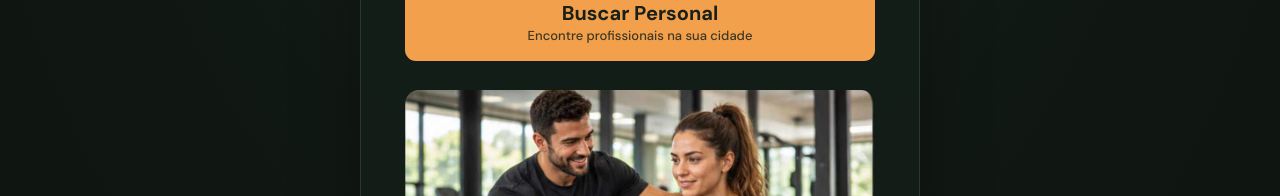
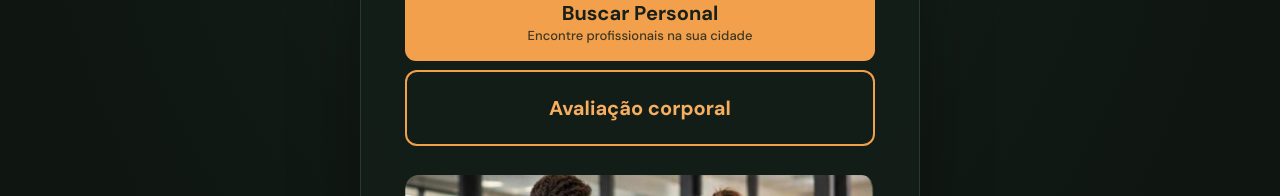
Before and after one commit to albertoapr/calculadoraimc, a Vue app: page / in a window 1280 px wide. Shown: the part 326-522 px from the top of the page. Built offline with nearby package versions, Linux system fonts and the light colour scheme; no server answers.

Commit message:
feat(home): adiciona botão Avaliação corporal abaixo de Buscar Personal

```diff
--- a/src/App.vue
+++ b/src/App.vue
@@ -270,6 +270,9 @@ const {
               ><small>Encontre profissionais na sua cidade</small></span
             >
           </button>
+          <button class="secondary-button" type="button" @click="viewMode = 'assessment'">
+            Avaliação corporal
+          </button>
           <div class="root-home-photo home-training-photo">
             <img
               class="root-home-personal-image"
```
